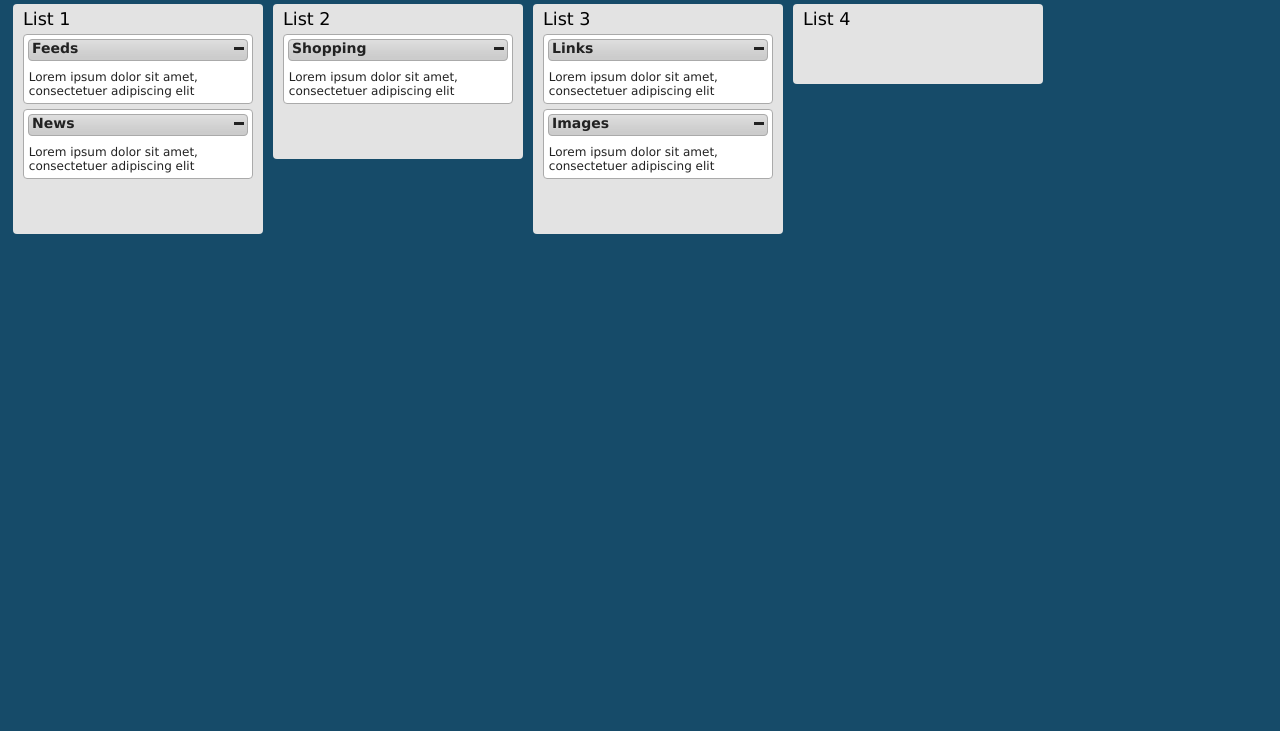
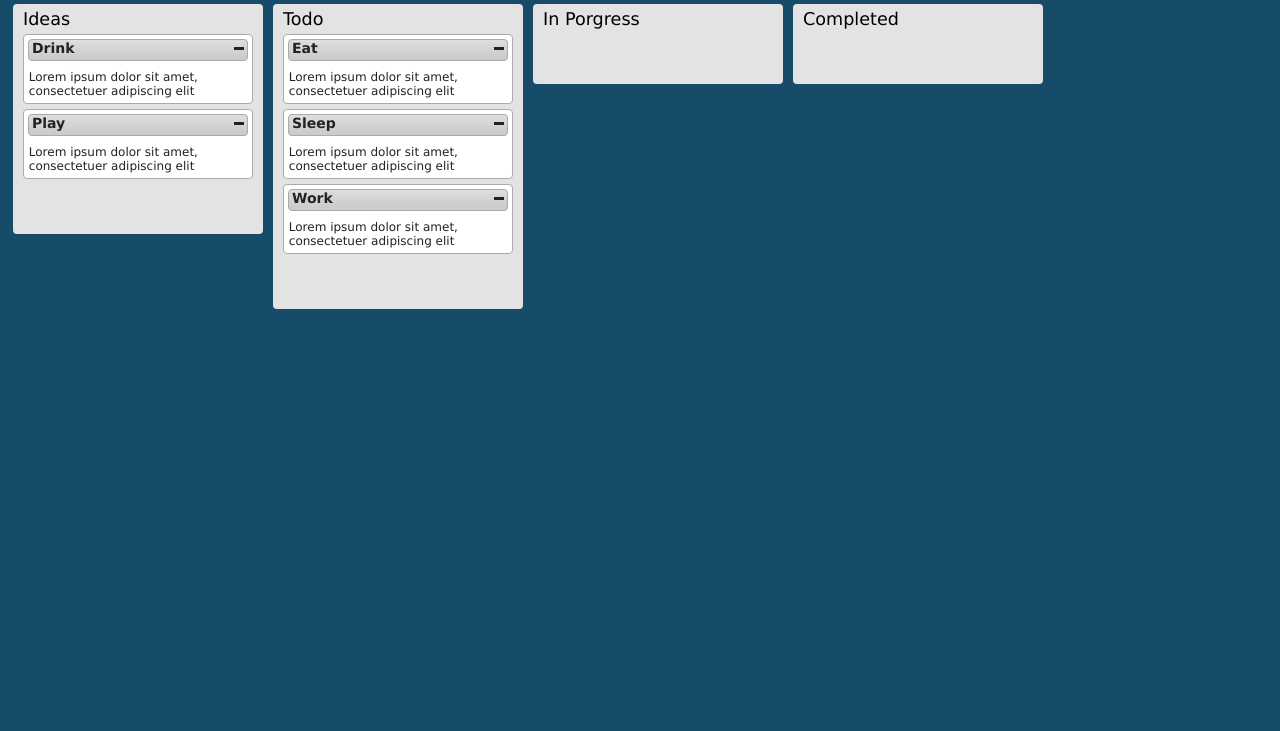
Before and after one commit to bholmes/Panorama, a plain HTML site: page PanoramaSite/index.htm in a window 1280 px wide. Shown: the part 69-800 px from the top of the page. Drawn offline with Linux system fonts and the light colour scheme.

Commit message:
Populate page from json data

```diff
--- a/PanoramaSite/Content/MasterStyle.css
+++ b/PanoramaSite/Content/MasterStyle.css
@@ -25,12 +25,13 @@ body
     padding-top: 15px;
     text-decoration: underline;
     cursor:pointer;
+    margin-right: 10px;
 }
 .page-top-menu-action:hover
 {
     font-weight: bold;
 }
-.column-list
+#column-list
 {
 
 }
--- a/PanoramaSite/Scripts/Master.js
+++ b/PanoramaSite/Scripts/Master.js
@@ -1,24 +1,8 @@
-/// <reference path="Scripts/jquery-1.6.4.js" />
-/// <reference path="Scripts/jquery-ui-1.10.2.js" />
+/// <reference path="jquery-1.6.4.js" />
+/// <reference path="jquery-ui-1.10.2.js" />
+
 
 $(function () {
-    $(".column-list").sortable();
-    $(".column-drop-area").sortable({
-        connectWith: ".column-drop-area"
-    });
-
-    $(".portlet").addClass("ui-widget ui-widget-content ui-helper-clearfix ui-corner-all")
-              .find(".portlet-header")
-                .addClass("ui-widget-header ui-corner-all")
-                .prepend("<span class='ui-icon ui-icon-minusthick'></span>")
-                .end()
-              .find(".portlet-content");
-
-    $(".portlet-header .ui-icon").click(function () {
-        $(this).toggleClass("ui-icon-minusthick").toggleClass("ui-icon-plusthick");
-        $(this).parents(".portlet:first").find(".portlet-content").toggle();
-    });
-
     $("#collapse-all-action").click(function () {
         $(".portlet-header .ui-icon").each(function () {
             if ($(this).hasClass('ui-icon-minusthick')) {
@@ -28,8 +12,89 @@ $(function () {
         });
     });
 
+    $("#refresh-lists-action").click(function () {
+        $("#column-list").empty();
+        refreshProjectView();
+    });
+
     $("#collapse-all-action").disableSelection ()
 
-    $(".column").disableSelection();
     document.title = "Project Name";
+
+    refreshProjectView();
 });
+
+function refreshProjectView() {
+    var project = {
+        "lists": [
+            {
+                "id": 1, "title": "Ideas", cards: [
+                    { "id": 3, "title": "Drink" },
+                    { "id": 5, "title": "Play" },
+                ]
+            },
+            {
+                "id": 2, "title": "Todo", cards: [
+                    { "id": 1, "title": "Eat" },
+                    { "id": 2, "title": "Sleep" },
+                    { "id": 4, "title": "Work" },
+                ]
+            },
+            {
+                "id": 3, "title": "In Porgress", cards: [
+                ]
+            },
+            {
+                "id": 4, "title": "Completed", cards: [
+                ]
+            }]
+    };
+
+    project.lists.forEach(function (list) {
+        var newColumn = $('<div class="column ui-widget ui-helper-clearfix ui-corner-all">');
+        newColumn.attr('id', 'column-' + list.id);
+        newColumn.disableSelection();
+
+        var newColumnHeader = $('<div class="column-header">');
+        newColumnHeader.append(list.title);
+
+        var newColumnDropArea = $('<div class="column-drop-area">');
+
+        list.cards.forEach(function (card) {
+            addCardToColumnDropArea(card, newColumnDropArea);
+        });
+
+        newColumnDropArea.sortable({
+            connectWith: ".column-drop-area"
+        });
+
+        newColumn.append(newColumnHeader);
+        newColumn.append(newColumnDropArea);
+        $("#column-list").append(newColumn);
+        $("#column-list").sortable();
+    });
+}
+
+function addCardToColumnDropArea(card, columnDropArea) {
+    var newPortlet = $('<div class="portlet ui-widget ui-widget-content ui-helper-clearfix ui-corner-all">');
+    newPortlet.attr('id', 'portlet-' + card.id);
+
+    var newPortletHeader = $('<div class="portlet-header ui-widget-header ui-corner-all">');
+
+    var newPortletHeaderSpan = $("<span class='ui-icon ui-icon-minusthick'></span>");
+    newPortletHeaderSpan.click(function () {
+        $(this).toggleClass("ui-icon-minusthick").toggleClass("ui-icon-plusthick");
+        $(this).parents(".portlet:first").find(".portlet-content").toggle();
+    });
+
+    newPortletHeader.append(newPortletHeaderSpan);
+    newPortletHeader.append(card.title);
+
+    var newPortlerContent = $('<div class="portlet-content">');
+    newPortlerContent.append('Lorem ipsum dolor sit amet, consectetuer adipiscing elit');
+
+    newPortlet.append(newPortletHeader);
+    newPortlet.append(newPortlerContent);
+
+    columnDropArea.append(newPortlet);
+}
--- a/PanoramaSite/index.htm
+++ b/PanoramaSite/index.htm
@@ -16,62 +16,12 @@
         <div class="page-top-menu-action" id="collapse-all-action">
             Collapse All
         </div>
+        <div class="page-top-menu-action" id="refresh-lists-action">
+            Refresh
+        </div>
     </div>
-    <div class="column-list">
-        <div class="column ui-widget ui-helper-clearfix ui-corner-all">
-            <div class="column-header">
-                List 1</div>
-            <div class="column-drop-area">
-                <div class="portlet">
-                    <div class="portlet-header">
-                        Feeds</div>
-                    <div class="portlet-content">
-                        Lorem ipsum dolor sit amet, consectetuer adipiscing elit</div>
-                </div>
-                <div class="portlet">
-                    <div class="portlet-header">
-                        News</div>
-                    <div class="portlet-content">
-                        Lorem ipsum dolor sit amet, consectetuer adipiscing elit</div>
-                </div>
-            </div>
-        </div>
-        <div class="column ui-widget ui-helper-clearfix ui-corner-all">
-            <div class="column-header">
-                List 2</div>
-            <div class="column-drop-area">
-                <div class="portlet">
-                    <div class="portlet-header">
-                        Shopping</div>
-                    <div class="portlet-content">
-                        Lorem ipsum dolor sit amet, consectetuer adipiscing elit</div>
-                </div>
-            </div>
-        </div>
-        <div class="column ui-widget ui-helper-clearfix ui-corner-all">
-            <div class="column-header">
-                List 3</div>
-            <div class="column-drop-area">
-                <div class="portlet">
-                    <div class="portlet-header">
-                        Links</div>
-                    <div class="portlet-content">
-                        Lorem ipsum dolor sit amet, consectetuer adipiscing elit</div>
-                </div>
-                <div class="portlet">
-                    <div class="portlet-header">
-                        Images</div>
-                    <div class="portlet-content">
-                        Lorem ipsum dolor sit amet, consectetuer adipiscing elit</div>
-                </div>
-            </div>
-        </div>
-        <div class="column ui-widget ui-helper-clearfix ui-corner-all">
-            <div class="column-header">
-                List 4</div>
-            <div class="column-drop-area">
-            </div>
-        </div>
+
+    <div id="column-list" class="ui-sortable">
     </div>
 </body>
 </html>
```
